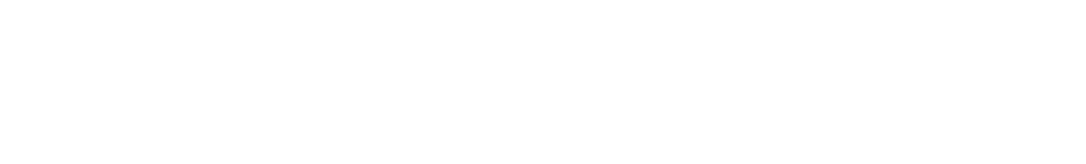
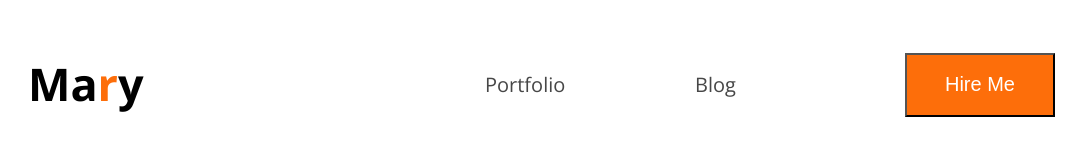
Before and after one commit to MarufShadat/my-first-product, a plain HTML site: page index.html in a window 1280 px wide. Shown: the whole page, without its empty margins (147-1233 px from the left). Drawn offline with nearby package versions, Linux system fonts and the light colour scheme.

Commit message:
second commit

```diff
--- a/index.html
+++ b/index.html
@@ -4,8 +4,21 @@
     <meta charset="UTF-8">
     <meta name="viewport" content="width=device-width, initial-scale=1.0">
     <title>my first assnment</title>
+    <link rel="preconnect" href="https://fonts.googleapis.com">
+<link rel="preconnect" href="https://fonts.gstatic.com" crossorigin>
+<link href="https://fonts.googleapis.com/css2?family=Open+Sans:ital,wght@0,300..800;1,300..800&display=swap" rel="stylesheet">
+<link rel="stylesheet" href="styles/nav.css">
 </head>
-<body>
-
+<body class="open-sans-normal">
+    <header>
+        <nav>
+            <h3 class="mama">Ma<span class="marry">r</span>y</h3>
+            <ul>
+                <li><a href="" class="dark ">Portfolio</a></li>
+                <li><a href="" class="dark">Blog</a></li>
+                <li><button class="btn-primary">Hire Me</button></li>
+            </ul>
+        </nav>
+    </header>
 </body>
 </html>
--- /dev/null
+++ b/styles/nav.css
@@ -0,0 +1,49 @@
+
+.open-sans-normal {
+  font-family: "Open Sans", sans-serif;
+  font-optical-sizing: auto;
+  font-weight: <weight>;
+  font-style: normal;
+  font-variation-settings:
+    "wdth" 100;
+}
+
+nav,ul,li {
+    display: flex;
+     justify-content: space-between;
+     align-items: center;
+}
+nav,ul,li a {
+    text-decoration: none;
+}
+nav ul {
+    display: flex;
+    gap: 20px;
+    list-style: none;
+    padding-left: 0;
+    margin-right: 70px;;
+}
+
+.mama {
+    font-size: 45px;
+    width: 143px;
+    height: 63px;
+    margin-left: 167px
+}
+.marry {
+    color: #FD6E0A;
+}
+.dark {
+    color: #474747;
+    font-size: 20px;
+    width: 190px;
+    height: 27px;
+}
+.btn-primary {
+    background-color: #FD6E0A;
+    color:#FFFFFF;
+    font-size: 20px;
+    width: 150px;
+    height: 64px;
+
+}
```
